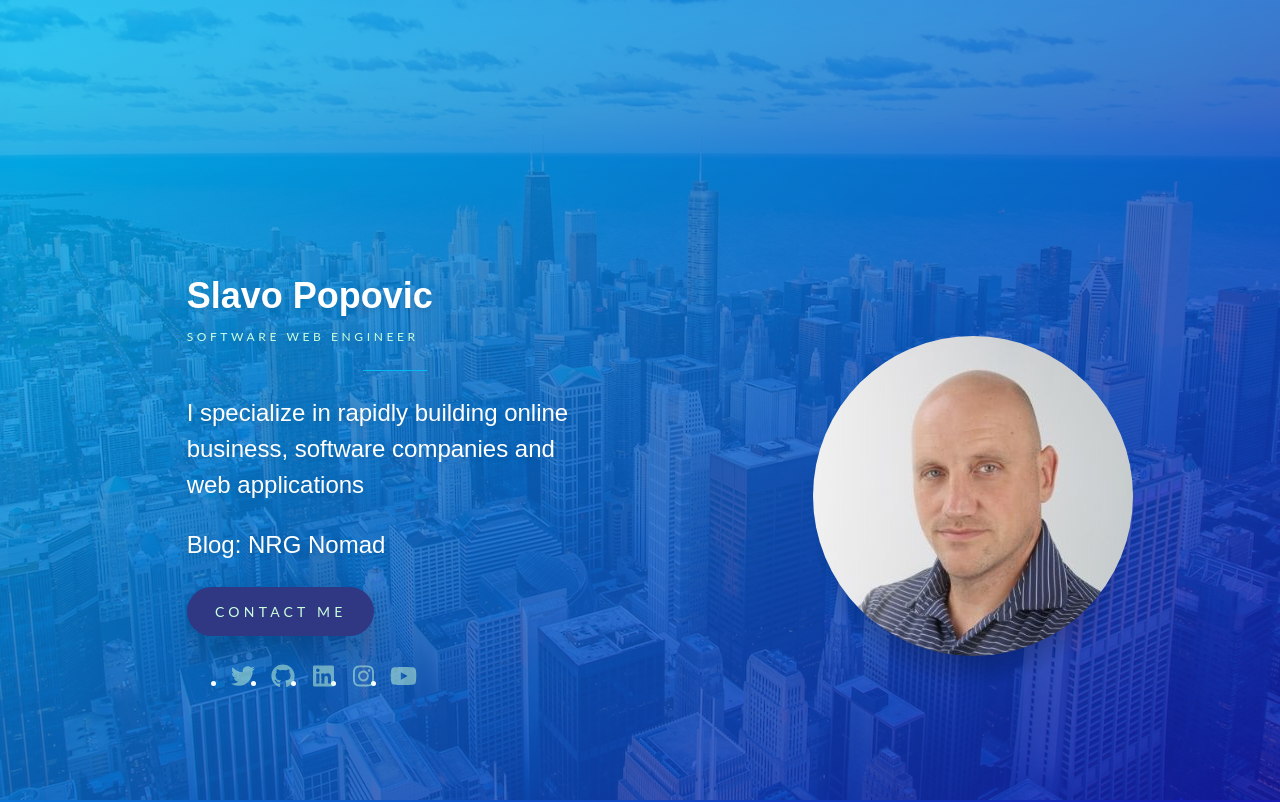
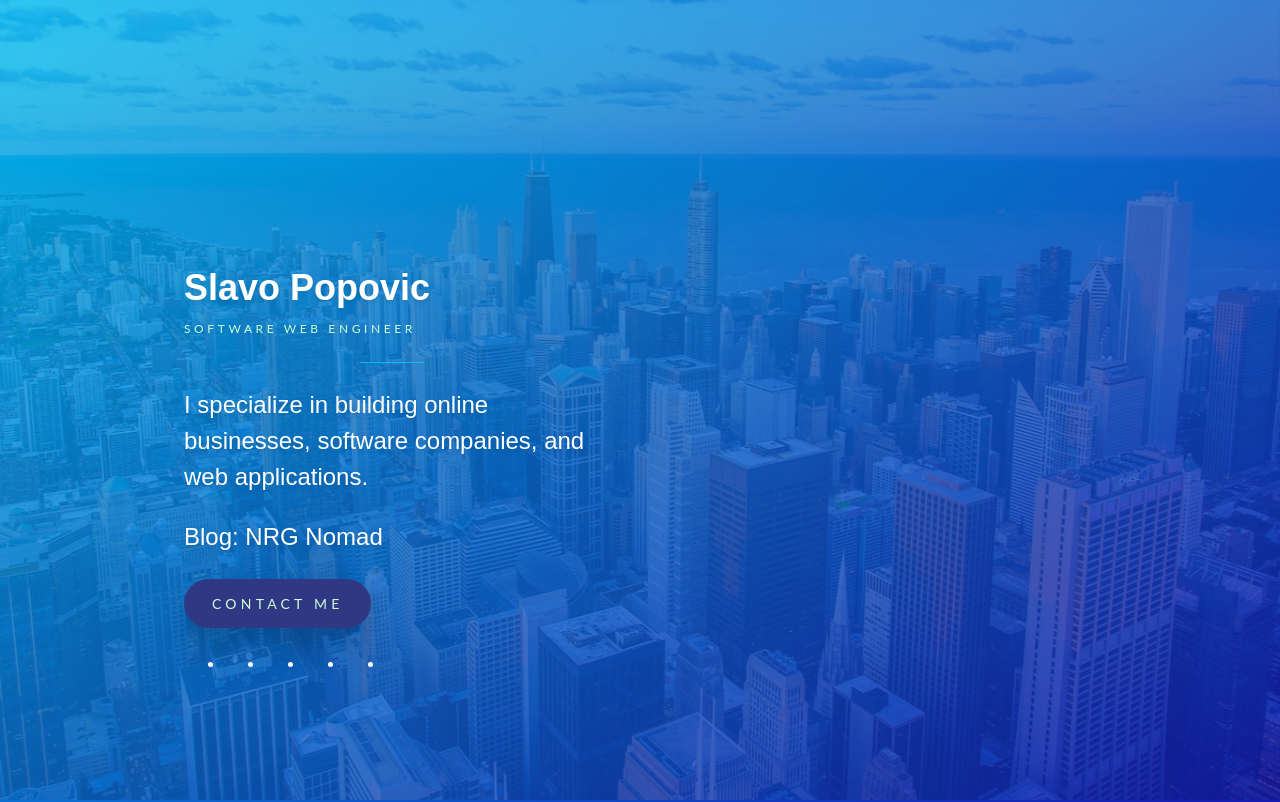
Before and after one commit to slavo3dev/slavo3dev, a Next.js app: page / in a window 1280 px wide. Shown: the top 802 px of the page. Built offline with nearby package versions, Linux system fonts and the light colour scheme.

Commit message:
adding animation

```diff
--- a/components/headcomponent/index.tsx
+++ b/components/headcomponent/index.tsx
@@ -7,7 +7,7 @@ type Props = {
 export function HeadComponent({ title }: Props) {
   return (
     <Head>
-      <meta http-equiv="X-UA-Compatible" content="IE=edge" />
+      <meta httpEquiv="X-UA-Compatible" content="IE=edge" />
       <meta
         name="viewport"
         content="width=device-width, initial-scale=1"
--- a/components/hero/index.tsx
+++ b/components/hero/index.tsx
@@ -1,8 +1,17 @@
 import Link from "next/link";
+import { loadImage } from "../../lib/util/loadImage";
+import { useEffect } from "react";
 
 export function Hero() {
+  useEffect(() => {
+    document.addEventListener("DOMContentLoaded", function () {
+      loadImage("wallpaper", null);
+      loadImage("pictureImage", "picture");
+    });
+  }, []);
+
   return (
-    <body>
+    <>
       <div
         id="wallpaper"
         className="wallpaper"
@@ -17,7 +26,7 @@ export function Hero() {
               className="picture-image"
               src="/images/slavo3.jpg"
               srcSet="images/slavo3.jpg 1x,
-                       images/slavo@2x.jpg 2x,
+                       images/slavo3@2x.jpg 2x,
                        images/slavo@3x.jpg 3x"
               alt="Portrait of Slavo_3 Software Web Engineer"
               width="320"
@@ -31,15 +40,17 @@ export function Hero() {
           <hr className="hr" />
           <div className="description">
             <p>
-              I specialize in rapidly building online business,
-              software companies and web applications
+              I specialize in building online businesses, software
+              companies, and web applications.
             </p>
             <Link href="https://www.nrgnomad.com">
               <a target="_blank">Blog: NRG Nomad</a>
             </Link>
           </div>
           <div className="contact">
-            <a className="button">Contact me</a>
+            <Link href="mailto:slavo@slavo3.com">
+              <a className="button">Contact me</a>
+            </Link>
           </div>
           <ul className="social">
             <li>
@@ -80,6 +91,6 @@ export function Hero() {
           </ul>
         </main>
       </div>
-    </body>
+    </>
   );
 }
--- /dev/null
+++ b/lib/util/loadImage.ts
@@ -0,0 +1,30 @@
+export function loadImage(id, targetId) {
+  // Either an <img>, or an element with a "data-image" attribute
+  let el: any = document.getElementById(id);
+
+  // Either the same element as above, or the targetId element
+  let targetEl = targetId ? document.getElementById(targetId) : el;
+
+  // Either the loaded <img>, or the path specified by the "data-image" attribute
+  let imageToLoad;
+
+  if (el.dataset.image) {
+    console.log("el.dataset.image ", el.dataset.image);
+    imageToLoad = el.dataset.image;
+  } else if (typeof el.currentSrc === "undefined") {
+    console.log("typeof el.currentSrc ", typeof el.currentSrc);
+    imageToLoad = el.src;
+  } else {
+    console.log("Image to Load: ", imageToLoad);
+    imageToLoad = el.currentSrc;
+  }
+
+  if (imageToLoad) {
+    console.log("Image to Load !", imageToLoad);
+    let img = new Image();
+    img.src = imageToLoad;
+    img.onload = function () {
+      targetEl.classList.add("is-loaded");
+    };
+  }
+}
--- a/package.json
+++ b/package.json
@@ -8,6 +8,7 @@
     "start": "next start"
   },
   "dependencies": {
+    "animate.css": "^4.1.1",
     "next": "11.1.0",
     "react": "17.0.2",
     "react-dom": "17.0.2"
@@ -15,7 +16,6 @@
   "devDependencies": {
     "@types/node": "^16.7.2",
     "@types/react": "^17.0.19",
-    "typescript": "^4.3.5",
     "eslint": "^7.25.0",
     "eslint-config-airbnb": "^18.2.1",
     "eslint-config-prettier": "^8.3.0",
@@ -23,6 +23,7 @@
     "eslint-plugin-jsx-a11y": "^6.4.1",
     "eslint-plugin-prettier": "^3.4.0",
     "eslint-plugin-react": "^7.23.2",
-    "eslint-plugin-react-hooks": "^4.2.0"
+    "eslint-plugin-react-hooks": "^4.2.0",
+    "typescript": "^4.3.5"
   }
 }
--- a/pages/_document.tsx
+++ b/pages/_document.tsx
@@ -10,11 +10,6 @@ export default class MyDocument extends Document {
     return (
       <Html>
         <Head>
-          <script
-            defer
-            src="https://use.fontawesome.com/releases/v5.0.0/js/all.js"
-          ></script>
-
           {/* Global Site Tag (gtag.js) - Google Analytics */}
           <script
             async
--- a/styles/globals.css
+++ b/styles/globals.css
@@ -226,3 +226,219 @@ a {
     flex-shrink: 1;
   }
 }
+
+/* Animation CSS */
+
+@keyframes bounceIn {
+  from {
+    opacity: 0;
+    transform: scale(0.5);
+  }
+  to {
+    opacity: 1;
+    transform: scale(1);
+  }
+}
+
+@keyframes fillUp {
+  from {
+    transform: scaleX(0);
+  }
+  to {
+    transform: scaleX(1);
+  }
+}
+
+@keyframes picImage {
+  from {
+    opacity: 0;
+    transform: scale(1.2) translateY(-1rem);
+  }
+  to {
+    opacity: 1;
+    transform: scale(1) translateY(0);
+  }
+}
+
+@keyframes picShadow {
+  from {
+    opacity: 0;
+    transform: scale(1.2) translateY(4rem);
+  }
+  to {
+    opacity: 1;
+    transform: scale(1.1) translateY(0);
+  }
+}
+
+@keyframes slideDown {
+  from {
+    opacity: 0;
+    transform: translateY(-1rem);
+  }
+  to {
+    opacity: 1;
+    transform: translateY(0);
+  }
+}
+
+@keyframes slideUp {
+  from {
+    opacity: 0;
+    transform: translateY(1rem);
+  }
+  to {
+    opacity: 1;
+    transform: translateY(0);
+  }
+}
+
+@keyframes zoomOut {
+  from {
+    opacity: 0;
+    transform: scale(1.05);
+  }
+  to {
+    opacity: 0.2;
+    transform: scale(1);
+  }
+}
+
+/* Shared */
+
+.wallpaper,
+.picture-shadow,
+.picture-image,
+.name,
+.job,
+.hr,
+.description,
+.contact,
+.social li {
+  animation-duration: 1s;
+  animation-timing-function: cubic-bezier(0, 0.5, 0, 1);
+  animation-fill-mode: both;
+}
+
+.wallpaper {
+  animation-timing-function: ease-out;
+}
+
+.picture-shadow,
+.picture-image {
+  animation-duration: 750ms;
+  /*animation-timing-function: cubic-bezier(0, 1, 0.75, 1.25);*/
+  /*animation-timing-function: cubic-bezier(0, 1, 0, 1.25);*/
+  /*animation-timing-function: cubic-bezier(0, 1, 0.25, 1.25);*/
+  animation-timing-function: cubic-bezier(0, 0.5, 0.25, 1.25);
+}
+
+/* Initial state */
+
+.wallpaper,
+.picture-shadow,
+.picture-image {
+  opacity: 0;
+}
+
+/* Animation triggers */
+
+.wallpaper.is-loaded {
+  animation-name: zoomOut;
+}
+
+.picture.is-loaded .picture-shadow {
+  animation-name: picShadow;
+}
+
+.picture.is-loaded .picture-image {
+  animation-name: picImage;
+}
+
+.name {
+  animation-name: slideDown;
+}
+
+.job {
+  animation-name: slideUp;
+}
+
+.hr {
+  animation-name: fillUp;
+}
+
+.description {
+  animation-name: slideUp;
+}
+
+.contact {
+  animation-name: bounceIn;
+}
+
+.social li {
+  animation-duration: 500ms;
+  animation-name: slideUp;
+  animation-timing-function: cubic-bezier(0.5, 0, 0.5, 1.5);
+}
+
+/* Delays */
+
+.name {
+  animation-delay: 100ms;
+}
+
+.job {
+  animation-delay: 200ms;
+}
+
+.hr {
+  animation-delay: 300ms;
+}
+
+.description {
+  animation-delay: 400ms;
+}
+
+.picture-image {
+  animation-delay: 500ms;
+}
+
+.picture-shadow {
+  animation-delay: 500ms;
+}
+
+.contact {
+  animation-delay: 600ms;
+}
+
+.social li:nth-child(1) {
+  animation-delay: 800ms;
+}
+
+.social li:nth-child(2) {
+  animation-delay: 900ms;
+}
+
+.social li:nth-child(3) {
+  animation-delay: 1s;
+}
+
+.social li:nth-child(4) {
+  animation-delay: 1.1s;
+}
+
+.social li:nth-child(5) {
+  animation-delay: 1.2s;
+}
+
+.wallpaper.is-loaded {
+  animation-delay: 1s;
+}
+
+.wallpaper {
+  animation-name: zoomOut;
+}
+
+.picture {
+  animation-name: dropIn;
+}
```
Also changed, not shown: 1 other file (tests, documents, lock files or other folders).
